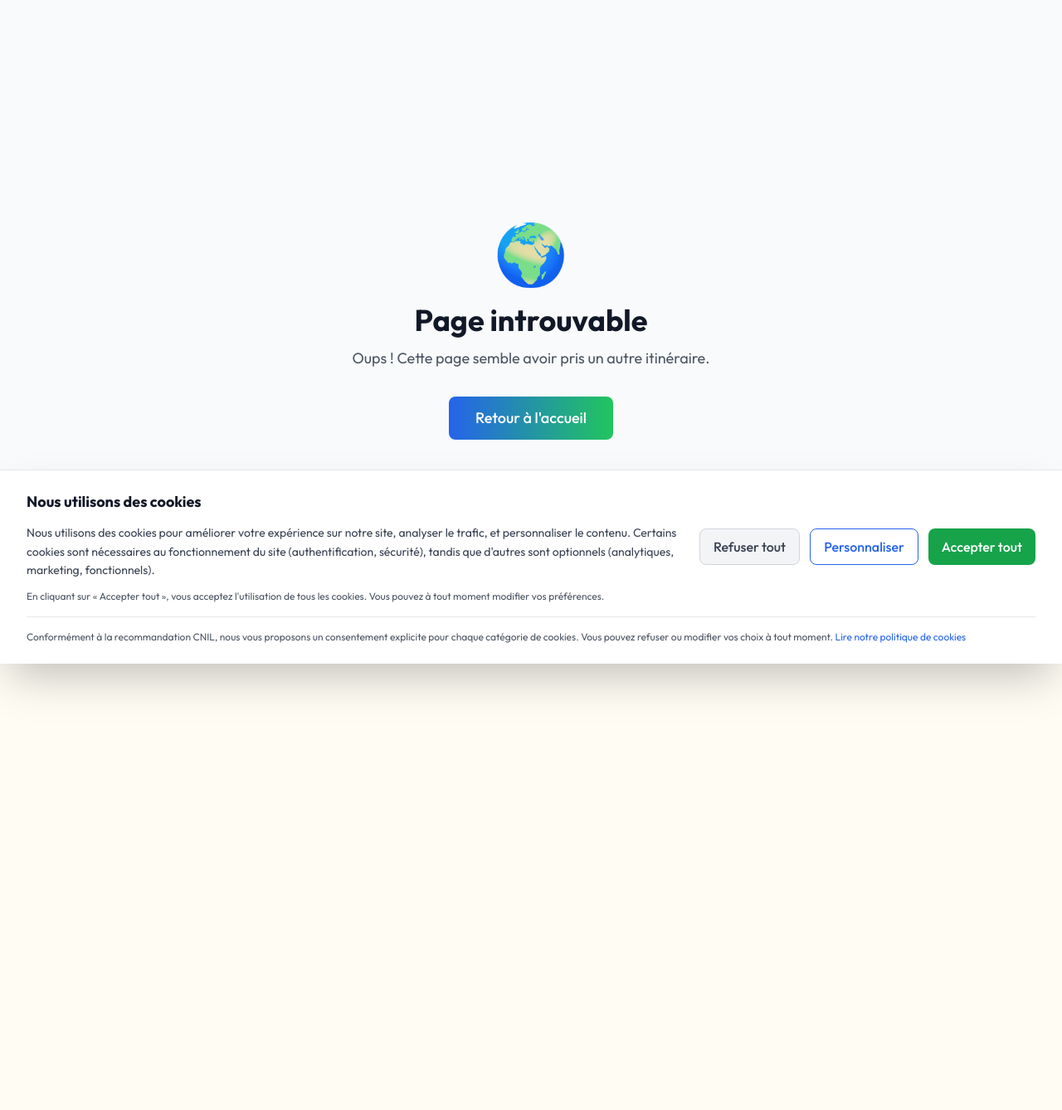
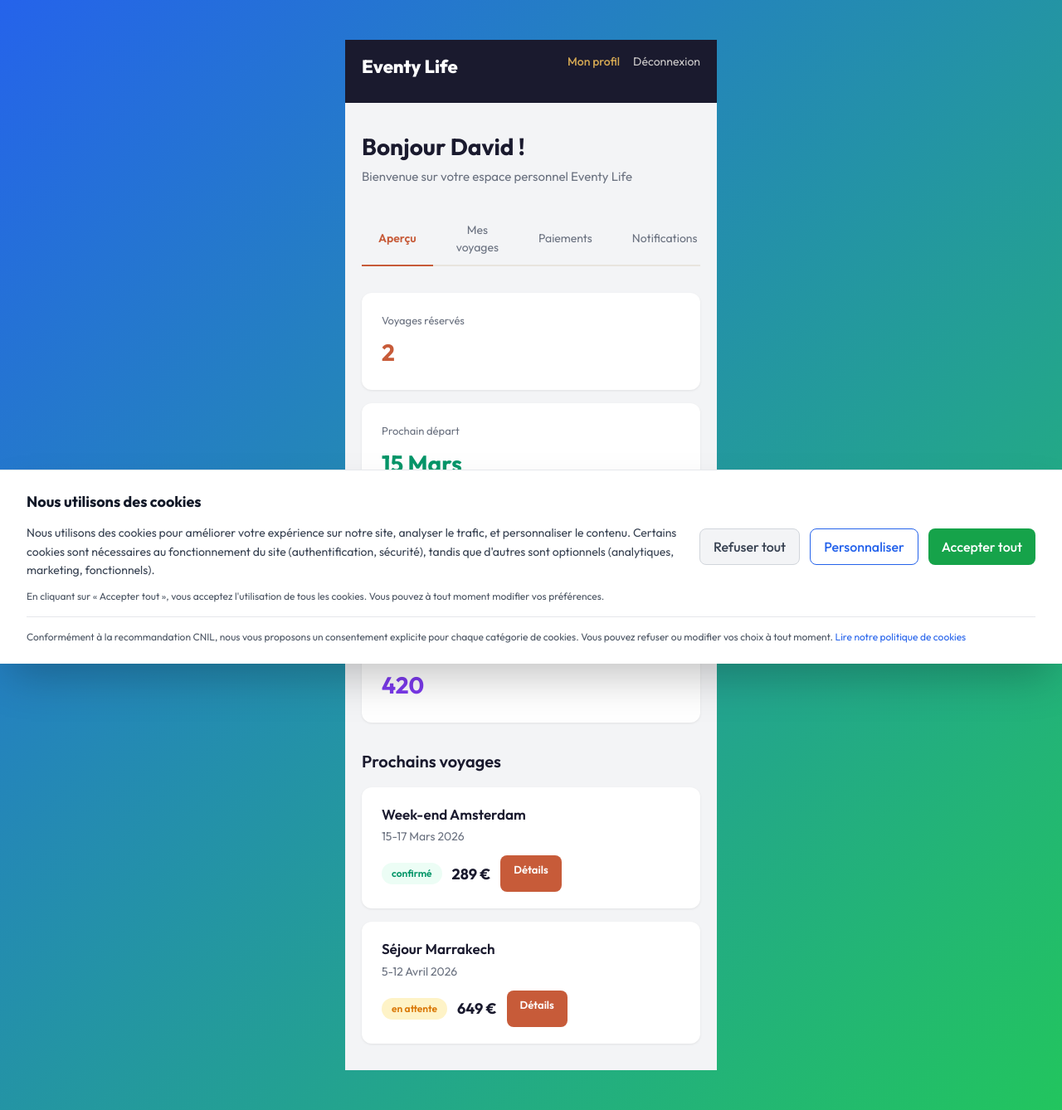
Before and after one commit to eventylife-hub/Eventylife, a Next.js app: page /tableau-de-bord in a window 1280 px wide. Before the commit this address had no page. Shown: the whole page at 83% size. Before the commit the page ends 800 px from the top, so only its background shows below. Built offline with nearby package versions, Linux system fonts and the light colour scheme.

Commit message:
feat: add tableau-de-bord client page

```diff
--- /dev/null
+++ b/app/(auth)/tableau-de-bord/page.tsx
@@ -0,0 +1,137 @@
+'use client';
+import { useState } from 'react';
+
+const mockVoyages = [
+  { id: '1', titre: 'Week-end Amsterdam', date: '15-17 Mars 2026', statut: 'confirm\u00e9', image: '', prix: 289, paiement: 'pay\u00e9' },
+  { id: '2', titre: 'S\u00e9jour Marrakech', date: '5-12 Avril 2026', statut: 'en attente', image: '', prix: 649, paiement: 'acompte' },
+];
+
+export default function TableauDeBordPage() {
+  const [activeTab, setActiveTab] = useState('apercu');
+  const prenom = 'David';
+
+  const tabs = [
+    { id: 'apercu', label: 'Aper\u00e7u' },
+    { id: 'voyages', label: 'Mes voyages' },
+    { id: 'paiements', label: 'Paiements' },
+    { id: 'notifications', label: 'Notifications' },
+  ];
+
+  return (
+    <div style={{ minHeight: '100vh', background: '#F3F4F6' }}>
+      <header style={{ background: '#1A1A2E', padding: '16px 0' }}>
+        <div style={{ maxWidth: 1100, margin: '0 auto', padding: '0 20px', display: 'flex', justifyContent: 'space-between', alignItems: 'center' }}>
+          <a href="/" style={{ textDecoration: 'none', color: 'white', fontSize: 22, fontWeight: 800 }}>Eventy Life</a>
+          <div style={{ display: 'flex', alignItems: 'center', gap: 16 }}>
+            <a href="/profil" style={{ color: '#D4A853', textDecoration: 'none', fontSize: 14, fontWeight: 500 }}>Mon profil</a>
+            <a href="/connexion" style={{ color: '#FAF7F2', textDecoration: 'none', fontSize: 14, opacity: 0.8 }}>D&#233;connexion</a>
+          </div>
+        </div>
+      </header>
+
+      <div style={{ maxWidth: 1100, margin: '0 auto', padding: '32px 20px' }}>
+        <div style={{ marginBottom: 32 }}>
+          <h1 style={{ fontSize: 28, fontWeight: 700, color: '#1A1A2E', margin: '0 0 4px' }}>Bonjour {prenom} !</h1>
+          <p style={{ fontSize: 15, color: '#6B7280', margin: 0 }}>Bienvenue sur votre espace personnel Eventy Life</p>
+        </div>
+
+        <div style={{ display: 'flex', gap: 8, marginBottom: 32, borderBottom: '2px solid #E8E4DE', paddingBottom: 0 }}>
+          {tabs.map(tab => (
+            <button
+              key={tab.id}
+              onClick={() => setActiveTab(tab.id)}
+              style={{
+                padding: '10px 20px',
+                fontSize: 14,
+                fontWeight: activeTab === tab.id ? 600 : 400,
+                color: activeTab === tab.id ? '#C75B39' : '#6B7280',
+                background: 'none',
+                border: 'none',
+                borderBottom: activeTab === tab.id ? '2px solid #C75B39' : '2px solid transparent',
+                cursor: 'pointer',
+                marginBottom: -2,
+              }}
+            >
+              {tab.label}
+            </button>
+          ))}
+        </div>
+
+        {activeTab === 'apercu' && (
+          <div>
+            <div style={{ display: 'grid', gridTemplateColumns: 'repeat(auto-fit, minmax(220px, 1fr))', gap: 16, marginBottom: 32 }}>
+              {[
+                { label: 'Voyages r&#233;serv&#233;s', value: '2', color: '#C75B39' },
+                { label: 'Prochain d&#233;part', value: '15 Mars', color: '#059669' },
+                { label: 'Total d&#233;pens&#233;', value: '938 &#8364;', color: '#D4A853' },
+                { label: 'Points fid&#233;lit&#233;', value: '420', color: '#7C3AED' },
+              ].map((stat, i) => (
+                <div key={i} style={{ background: 'white', borderRadius: 12, padding: '24px', boxShadow: '0 1px 3px rgba(0,0,0,0.08)' }}>
+                  <p style={{ fontSize: 13, color: '#6B7280', margin: '0 0 8px' }} dangerouslySetInnerHTML={{ __html: stat.label }} />
+                  <p style={{ fontSize: 28, fontWeight: 700, color: stat.color, margin: 0 }} dangerouslySetInnerHTML={{ __html: stat.value }} />
+                </div>
+              ))}
+            </div>
+
+            <h2 style={{ fontSize: 20, fontWeight: 600, color: '#1A1A2E', marginBottom: 16 }}>Prochains voyages</h2>
+            <div style={{ display: 'grid', gap: 16 }}>
+              {mockVoyages.map(v => (
+                <div key={v.id} style={{ background: 'white', borderRadius: 12, padding: '20px 24px', boxShadow: '0 1px 3px rgba(0,0,0,0.08)', display: 'flex', justifyContent: 'space-between', alignItems: 'center', flexWrap: 'wrap', gap: 12 }}>
+                  <div>
+                    <h3 style={{ fontSize: 17, fontWeight: 600, color: '#1A1A2E', margin: '0 0 4px' }}>{v.titre}</h3>
+                    <p style={{ fontSize: 14, color: '#6B7280', margin: 0 }}>{v.date}</p>
+                  </div>
+                  <div style={{ display: 'flex', alignItems: 'center', gap: 12 }}>
+                    <span style={{ padding: '4px 12px', borderRadius: 20, fontSize: 12, fontWeight: 600, background: v.statut === 'confirm\u00e9' ? '#ECFDF5' : '#FEF3C7', color: v.statut === 'confirm\u00e9' ? '#059669' : '#D97706' }}>{v.statut}</span>
+                    <span style={{ fontSize: 18, fontWeight: 700, color: '#1A1A2E' }}>{v.prix} &#8364;</span>
+                    <a href={'/voyages/' + v.id} style={{ padding: '8px 16px', background: '#C75B39', color: 'white', borderRadius: 8, fontSize: 13, fontWeight: 600, textDecoration: 'none' }}>D&#233;tails</a>
+                  </div>
+                </div>
+              ))}
+            </div>
+          </div>
+        )}
+
+        {activeTab === 'voyages' && (
+          <div>
+            <div style={{ display: 'flex', justifyContent: 'space-between', alignItems: 'center', marginBottom: 20 }}>
+              <h2 style={{ fontSize: 20, fontWeight: 600, color: '#1A1A2E', margin: 0 }}>Mes voyages</h2>
+              <a href="/voyages" style={{ padding: '10px 20px', background: '#C75B39', color: 'white', borderRadius: 8, fontSize: 14, fontWeight: 600, textDecoration: 'none' }}>D&#233;couvrir des voyages</a>
+            </div>
+            {mockVoyages.map(v => (
+              <div key={v.id} style={{ background: 'white', borderRadius: 12, padding: '24px', marginBottom: 16, boxShadow: '0 1px 3px rgba(0,0,0,0.08)' }}>
+                <div style={{ display: 'flex', justifyContent: 'space-between', alignItems: 'flex-start', flexWrap: 'wrap', gap: 12 }}>
+                  <div>
+                    <h3 style={{ fontSize: 18, fontWeight: 600, color: '#1A1A2E', margin: '0 0 8px' }}>{v.titre}</h3>
+                    <p style={{ fontSize: 14, color: '#6B7280', margin: '0 0 4px' }}>Date : {v.date}</p>
+                    <p style={{ fontSize: 14, color: '#6B7280', margin: 0 }}>Paiement : <span style={{ fontWeight: 600, color: v.paiement === 'pay\u00e9' ? '#059669' : '#D97706' }}>{v.paiement}</span></p>
+                  </div>
+                  <div style={{ textAlign: 'right' }}>
+                    <p style={{ fontSize: 24, fontWeight: 700, color: '#1A1A2E', margin: '0 0 8px' }}>{v.prix} &#8364;</p>
+                    <span style={{ padding: '4px 12px', borderRadius: 20, fontSize: 12, fontWeight: 600, background: v.statut === 'confirm\u00e9' ? '#ECFDF5' : '#FEF3C7', color: v.statut === 'confirm\u00e9' ? '#059669' : '#D97706' }}>{v.statut}</span>
+                  </div>
+                </div>
+              </div>
+            ))}
+          </div>
+        )}
+
+        {activeTab === 'paiements' && (
+          <div style={{ background: 'white', borderRadius: 12, padding: '32px', boxShadow: '0 1px 3px rgba(0,0,0,0.08)', textAlign: 'center' }}>
+            <div style={{ fontSize: 48, marginBottom: 16 }}>&#128179;</div>
+            <h2 style={{ fontSize: 20, fontWeight: 600, color: '#1A1A2E', margin: '0 0 8px' }}>Historique des paiements</h2>
+            <p style={{ fontSize: 14, color: '#6B7280', margin: 0 }}>Votre historique de paiements appara&#238;tra ici une fois vos premiers achats effectu&#233;s.</p>
+          </div>
+        )}
+
+        {activeTab === 'notifications' && (
+          <div style={{ background: 'white', borderRadius: 12, padding: '32px', boxShadow: '0 1px 3px rgba(0,0,0,0.08)', textAlign: 'center' }}>
+            <div style={{ fontSize: 48, marginBottom: 16 }}>&#128276;</div>
+            <h2 style={{ fontSize: 20, fontWeight: 600, color: '#1A1A2E', margin: '0 0 8px' }}>Notifications</h2>
+            <p style={{ fontSize: 14, color: '#6B7280', margin: 0 }}>Aucune notification pour le moment. Vous serez inform&#233; des mises &#224; jour de vos voyages ici.</p>
+          </div>
+        )}
+      </div>
+    </div>
+  );
+}
```
